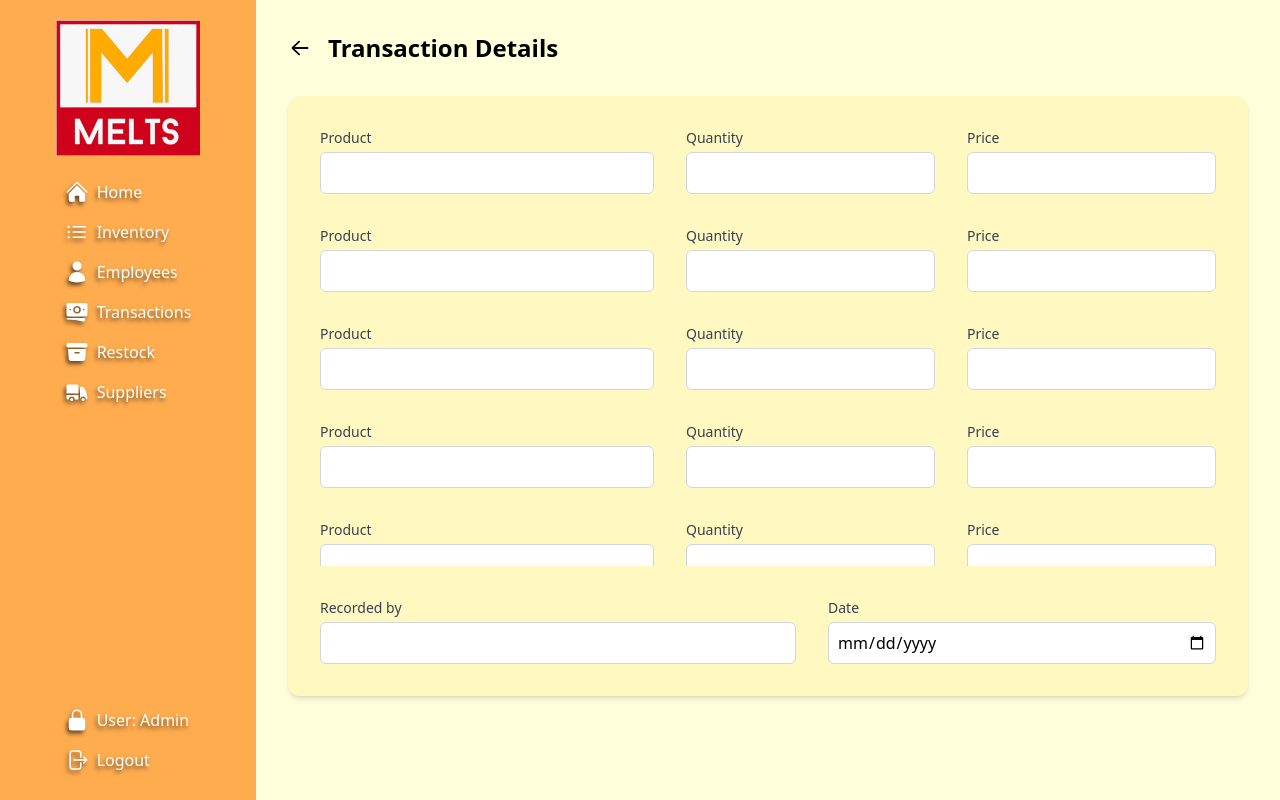
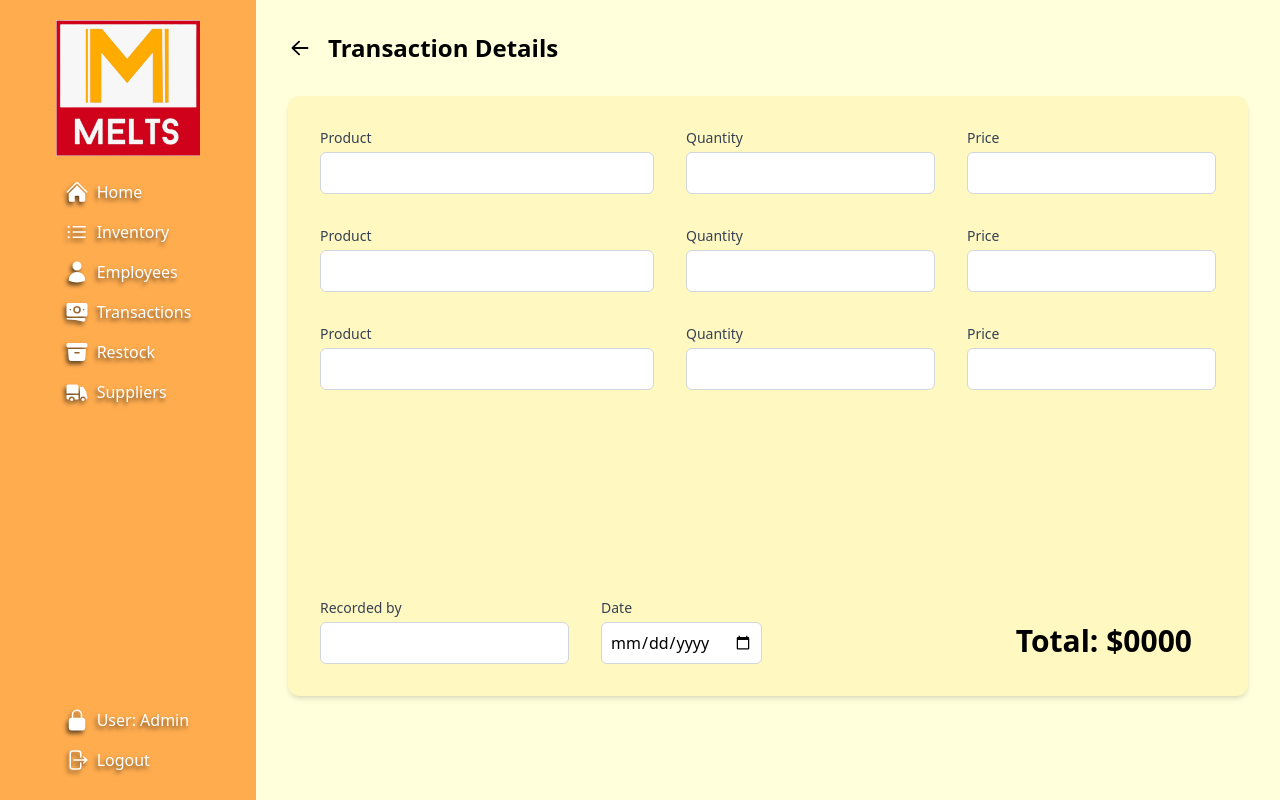
Before and after one commit to rcSabucido/melts-inventory, a React (Vite) app: page /transaction_details in a window 1280 px wide. Built offline with nearby package versions, Linux system fonts and the light colour scheme.

Commit message:
#30 Add Recorded by and Date inputs and Total text

```diff
--- a/src/components/TransactionInput.jsx
+++ b/src/components/TransactionInput.jsx
@@ -9,10 +9,9 @@ const TransactionInput = () => {
                     <TransactionItemInput />
                     <TransactionItemInput />
                     <TransactionItemInput />
-                    <TransactionItemInput />
-                    <TransactionItemInput />
                 </div>
-                <div className="flex justify-between mt-4">
+                <div className="flex justify-center items-center">
+                    <div className="flex mr-auto">
                         <div className="m-4 grow">
                             <label className="block text-sm font-medium text-gray-700">Recorded by</label>
                             <input
@@ -32,6 +31,10 @@ const TransactionInput = () => {
                             />
                         </div>
                     </div>
+                    <div className="mt-5 mr-10">
+                        <p className="text-3xl font-bold ">Total: $0000</p>
+                        </div>
+                </div>
             </div>
         </>
     );
--- a/src/components/TransactionItemInput.jsx
+++ b/src/components/TransactionItemInput.jsx
@@ -1,4 +1,4 @@
-const TransactionItemInput = ({}) => {
+const TransactionItemInput = () => {
     return (
         <div className='flex flex-wrap justify-between'>
                     <div className="m-4 grow-[3]">
```
Lines whose indentation alone changed are shown as unchanged.
